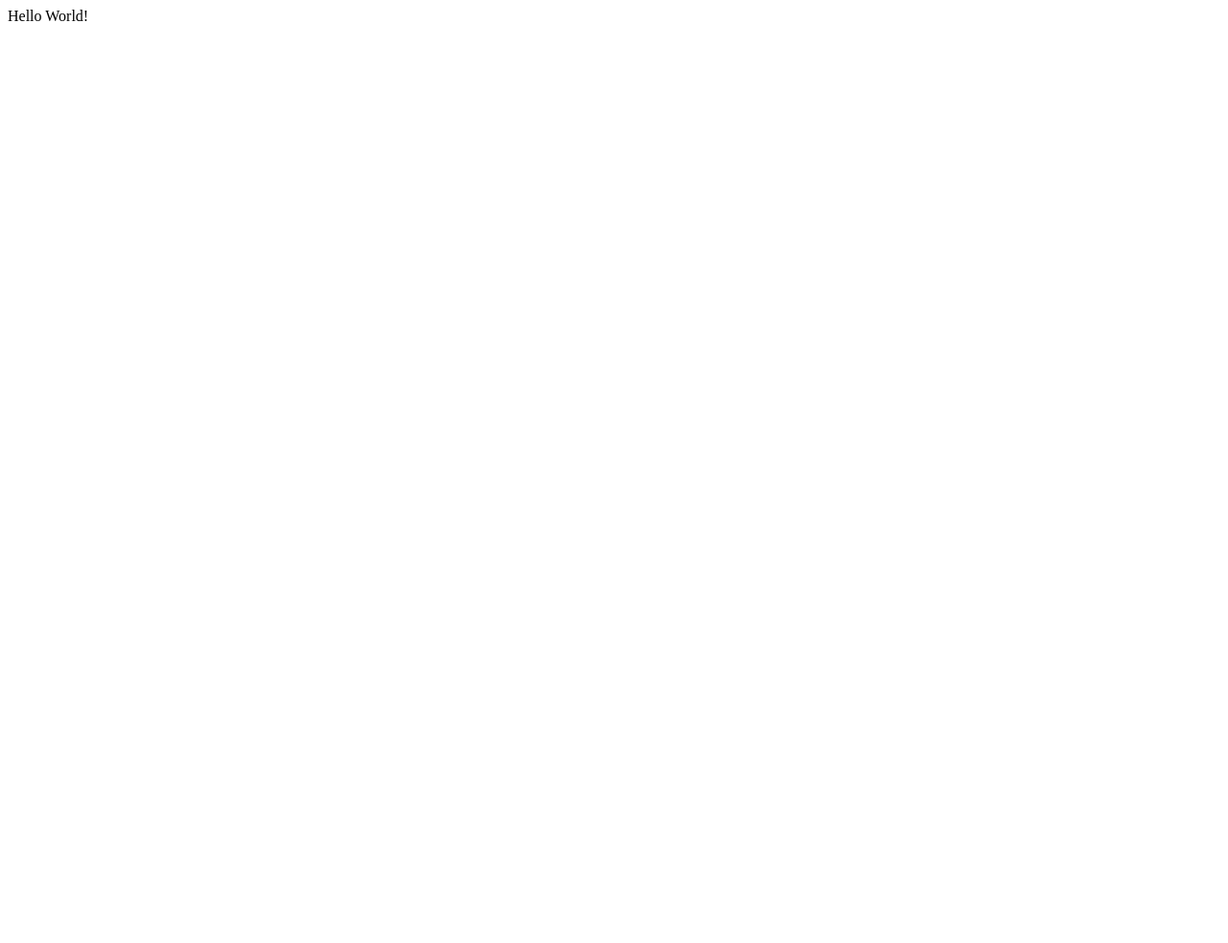
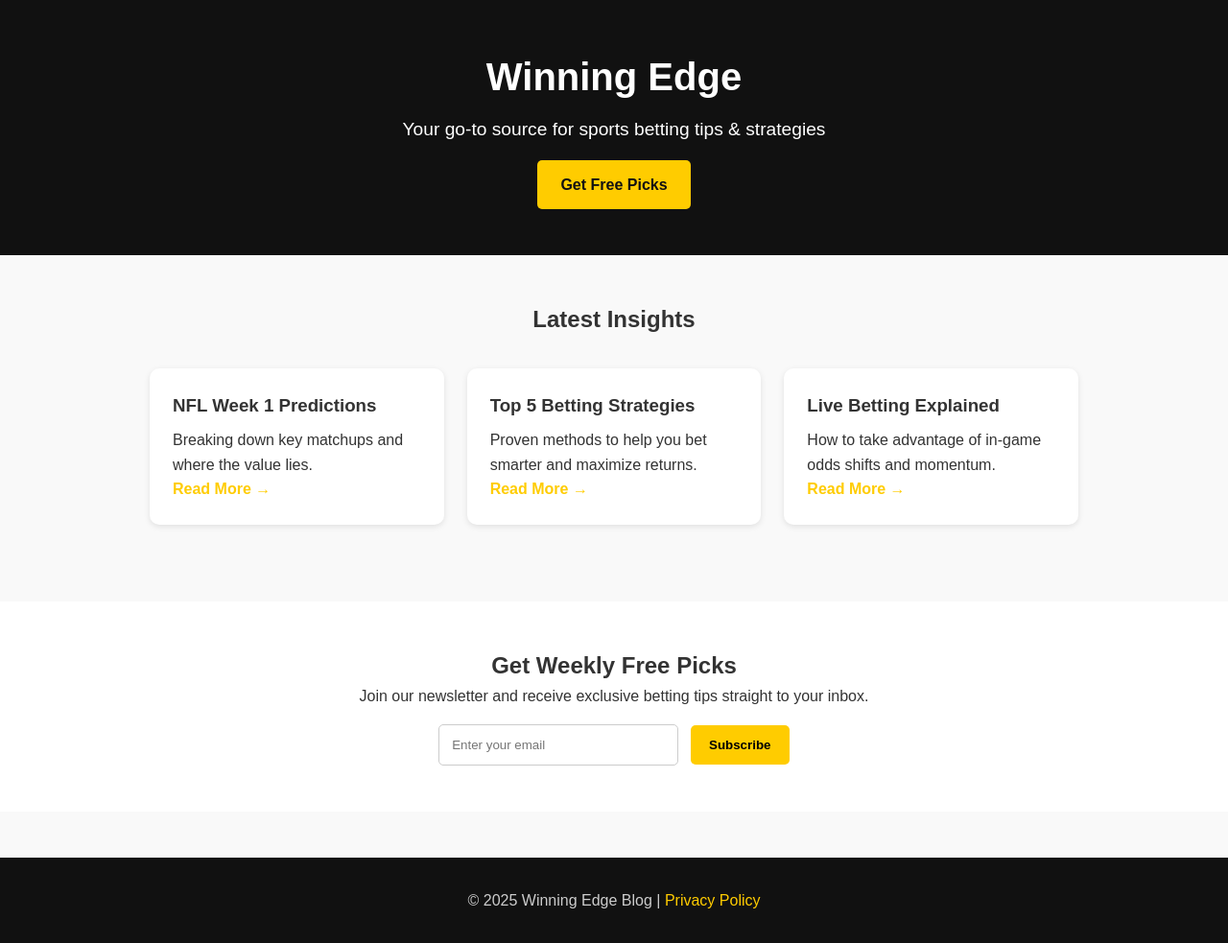
Before and after one commit to ccerniglia/sports-betting-blog, a plain HTML site: page index.html in a window 1280 px wide. Shown: the whole page at 96% size. Before the commit the page ends 800 px from the top, so only its background shows below. Drawn offline with Linux system fonts and the light colour scheme.

Commit message:
landing page and styles

```diff
--- a/index.html
+++ b/index.html
@@ -1,11 +1,55 @@
 <!DOCTYPE html>
 <html lang="en">
 <head>
-    <meta charset="UTF-8">
-    <meta name="viewport" content="width=device-width, initial-scale=1.0">
-    <title>Document</title>
+  <meta charset="UTF-8" />
+  <meta name="viewport" content="width=device-width, initial-scale=1.0" />
+  <title>Winning Edge | Sports Betting Blog</title>
+  <meta name="description" content="Expert sports betting tips, predictions, and strategies to give you the winning edge." />
+  <link rel="stylesheet" href="styles.css" />
 </head>
 <body>
-    Hello World!
+  <header>
+    <div class="container">
+      <h1>Winning Edge</h1>
+      <p>Your go-to source for sports betting tips & strategies</p>
+      <a href="#subscribe" class="cta">Get Free Picks</a>
+    </div>
+  </header>
+
+  <main>
+    <section class="posts">
+      <h2>Latest Insights</h2>
+      <div class="grid">
+        <article>
+          <h3>NFL Week 1 Predictions</h3>
+          <p>Breaking down key matchups and where the value lies.</p>
+          <a href="#">Read More →</a>
+        </article>
+        <article>
+          <h3>Top 5 Betting Strategies</h3>
+          <p>Proven methods to help you bet smarter and maximize returns.</p>
+          <a href="#">Read More →</a>
+        </article>
+        <article>
+          <h3>Live Betting Explained</h3>
+          <p>How to take advantage of in-game odds shifts and momentum.</p>
+          <a href="#">Read More →</a>
+        </article>
+      </div>
+    </section>
+
+    <section id="subscribe" class="subscribe">
+      <h2>Get Weekly Free Picks</h2>
+      <p>Join our newsletter and receive exclusive betting tips straight to your inbox.</p>
+      <form>
+        <input type="email" placeholder="Enter your email" required>
+        <button type="submit">Subscribe</button>
+      </form>
+    </section>
+  </main>
+
+  <footer>
+    <p>&copy; 2025 Winning Edge Blog | <a href="#">Privacy Policy</a></p>
+  </footer>
 </body>
 </html>
--- /dev/null
+++ b/styles.css
@@ -0,0 +1,112 @@
+/* General Reset */
+* {
+  margin: 0;
+  padding: 0;
+  box-sizing: border-box;
+}
+body {
+  font-family: Arial, sans-serif;
+  background: #f9f9f9;
+  color: #333;
+  line-height: 1.6;
+}
+.container {
+  max-width: 1000px;
+  margin: auto;
+  padding: 0 1rem;
+}
+
+/* Header */
+header {
+  background: #111;
+  color: #fff;
+  text-align: center;
+  padding: 3rem 1rem;
+}
+header h1 {
+  font-size: 2.5rem;
+}
+header p {
+  margin-top: 0.5rem;
+  font-size: 1.2rem;
+}
+.cta {
+  display: inline-block;
+  margin-top: 1rem;
+  background: #ffcc00;
+  color: #111;
+  padding: 0.8rem 1.5rem;
+  font-weight: bold;
+  border-radius: 5px;
+  text-decoration: none;
+}
+
+/* Blog Posts */
+.posts {
+  padding: 3rem 1rem;
+  max-width: 1000px;
+  margin: auto;
+}
+.posts h2 {
+  margin-bottom: 2rem;
+  text-align: center;
+}
+.grid {
+  display: grid;
+  grid-template-columns: repeat(auto-fit, minmax(280px, 1fr));
+  gap: 1.5rem;
+}
+article {
+  background: #fff;
+  padding: 1.5rem;
+  border-radius: 10px;
+  box-shadow: 0 2px 6px rgba(0,0,0,0.1);
+}
+article h3 {
+  margin-bottom: 0.5rem;
+}
+article a {
+  color: #ffcc00;
+  font-weight: bold;
+  text-decoration: none;
+}
+
+/* Subscribe */
+.subscribe {
+  text-align: center;
+  padding: 3rem 1rem;
+  background: #fff;
+  margin-top: 2rem;
+}
+.subscribe form {
+  margin-top: 1rem;
+}
+.subscribe input {
+  padding: 0.8rem;
+  width: 250px;
+  max-width: 100%;
+  margin-right: 0.5rem;
+  border: 1px solid #ccc;
+  border-radius: 5px;
+}
+.subscribe button {
+  padding: 0.8rem 1.2rem;
+  background: #ffcc00;
+  border: none;
+  font-weight: bold;
+  cursor: pointer;
+  border-radius: 5px;
+}
+
+/* Footer */
+footer {
+  background: #111;
+  color: #ccc;
+  text-align: center;
+  padding: 2rem 1rem;
+  margin-top: 3rem;
+}
+footer a {
+  color: #ffcc00;
+  text-decoration: none;
+}
```
